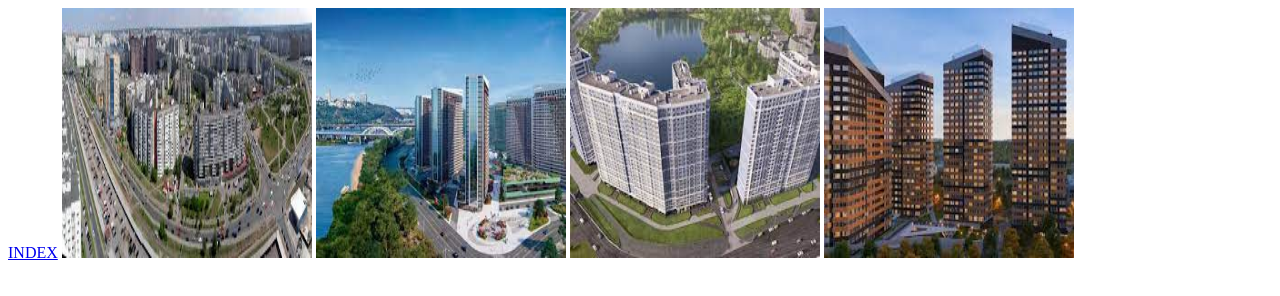
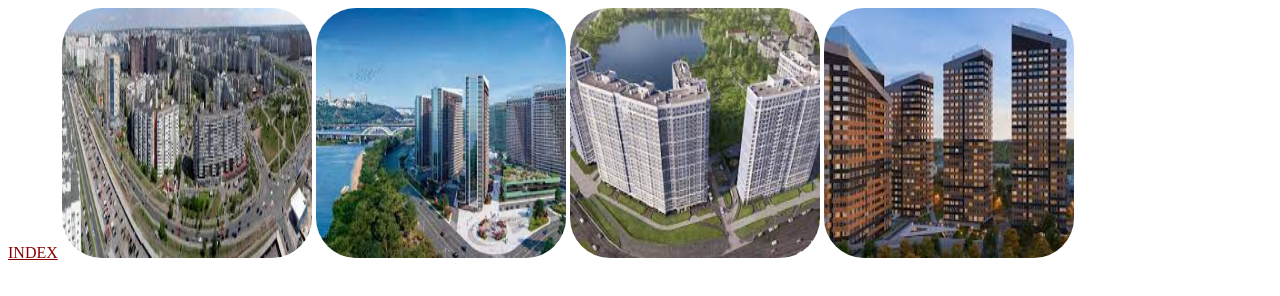
Before and after one commit to vinokurovayelyzaveta/Lesson9.1, a plain HTML site: page gallery.html in a window 1280 px wide. Drawn offline with Linux system fonts and the light colour scheme.

Commit message:
added links

```diff
--- a/gallery.html
+++ b/gallery.html
@@ -4,10 +4,11 @@
     <meta charset="UTF-8">
     <meta http-equiv="X-UA-Compatible" content="IE=edge">
     <meta name="viewport" content="width=device-width, initial-scale=1.0">
+    <link rel="stylesheet" href="./styles/style.css">
     <title>GALLERY</title>
 </head>
 <body>
-    <a href="./index.html">INDEX</a>
+    <a href="./index.html" class="link">INDEX</a>
     <img src="./images/позняки.jpeg" alt="позняки" width="250" height="250">
     <img src="./images/осокорки.jpeg" alt="осокорки" width="250" height="250">
     <img src="./images/харківська.jpeg" alt="харківська" width="250" height="250">
--- a/styles/style.css
+++ b/styles/style.css
@@ -0,0 +1,8 @@
+img{
+    border-radius: 40px;
+}
+
+.link{
+    color: darkred;
+    text-align: center;
+}
```
Also changed, not shown: index.html (+2 -1 lines).
